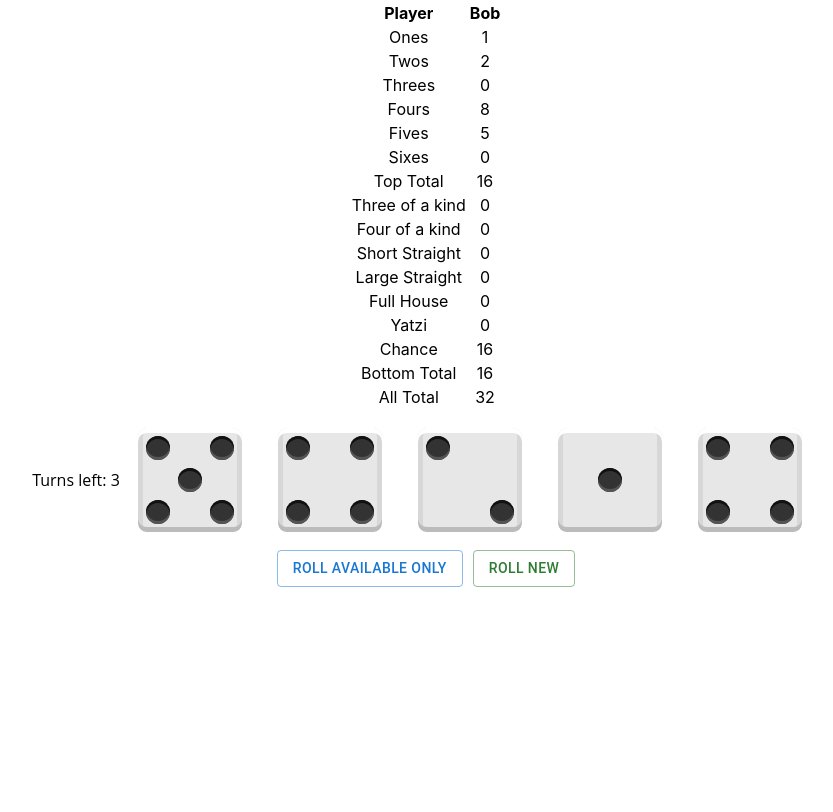
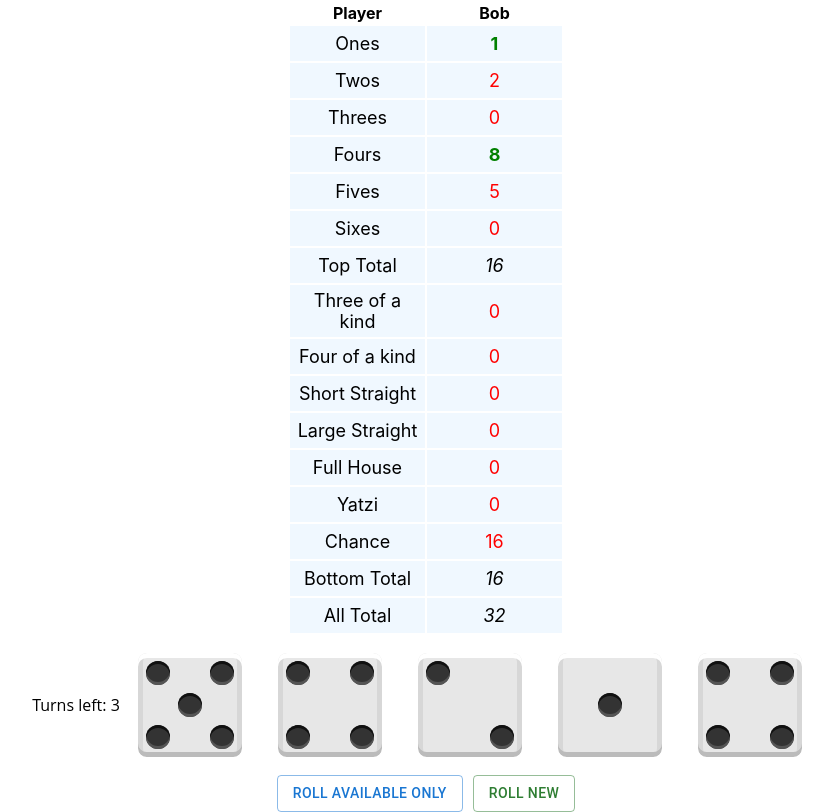
Before and after one commit to modanova/yatzi, a React (Create React App) app: page / in a window 1280 px wide. Shown: the whole page, without its empty margins (214-1047 px from the left). Built offline with nearby package versions, Linux system fonts and the light colour scheme.

Commit message:
keep score

```diff
--- a/src/App.tsx
+++ b/src/App.tsx
@@ -14,6 +14,7 @@
     calculatePoints(roll)
   );
   const [score, setScore] = useState<Partial<ScorePoints>>({});
+  const [turnOver, setTurnOver] = useState<boolean>(false);
 
   useEffect(() => {
     // console.log(roll, kept, turns, round);
@@ -22,7 +23,11 @@
   return (
     <div className="App">
       <div className="score-board">
-        <ScoreBoard points={scoreOptions} />
+        <ScoreBoard
+          points={scoreOptions}
+          turnOver={turnOver}
+          setTurnOver={setTurnOver}
+        />
       </div>
       <div className="dice-row">
         <p>Turns left: {3 - turns}</p>
@@ -40,7 +45,7 @@
         ))}
       </div>
       <div className="game-buttons">
-        {turns < 3 && (
+        {turns < 3 && !turnOver && (
           <Button
             onClick={() => {
               if (turns === 3) {
@@ -71,6 +76,7 @@
             setTurns(1);
             setRound((round) => round + 1);
             setScoreOptions(calculatePoints(newRoll));
+            setTurnOver(false);
           }}
           variant="outlined"
           color="success"
--- a/src/components/Score.tsx
+++ b/src/components/Score.tsx
@@ -1,5 +1,6 @@
-import { Dispatch, SetStateAction } from "react";
+import { Dispatch, SetStateAction, useState } from "react";
 import { calculateTopTotal } from "../helpers";
+import "./score.styles.css";
 
 export type SameNumber = 1 | 2 | 3 | 4 | 5 | 6;
 export type SameNumberWords = "one" | "two" | "three" | "four" | "five" | "six";
@@ -20,10 +21,15 @@
 
 interface BoardProps {
   points: ScorePoints;
+  turnOver: boolean;
+  setTurnOver: Dispatch<React.SetStateAction<Partial<boolean>>>;
 }
 
 function ScoreBoard(props: BoardProps) {
-  const { points } = props;
+  const { points, turnOver, setTurnOver } = props;
+  const scoreKeep: Partial<ScorePoints> = { one: 6, four: 12 };
+  const [scoreKept, setScoreKept] = useState<Partial<ScorePoints>>(scoreKeep);
+
   const topTotal = calculateTopTotal([
     points["one"] +
       points["two"] +
@@ -40,10 +46,28 @@
     points["fullHouse"] +
     points["yatzi"] +
     points["chance"];
+
   return (
     <table
+      className="table"
       onClick={(e: React.MouseEvent<HTMLTableElement, MouseEvent>) => {
-        console.log(e.target);
+        if (turnOver) return;
+        const id = (e?.target as HTMLTableElement)?.id;
+        if (id && id in points) {
+          console.log(id);
+          console.log(points[id as SameNumberWords]);
+
+          if (id in scoreKept) {
+            console.log(scoreKept[id as SameNumberWords]);
+            return;
+            // if you click in this one - do nothing
+          }
+          setScoreKept((score) => ({
+            ...score,
+            [id as SameNumberWords]: points[id as SameNumberWords],
+          }));
+          setTurnOver(true);
+        }
         return true;
       }}
     >
@@ -53,67 +77,142 @@
       </tr>
       <tr>
         <td>Ones</td>
-        <td id="ones">{points["one"]}</td>
+        <td
+          className={`${"one" in scoreKept ? "kept-score" : "score-option"}`}
+          id="one"
+        >
+          {points["one"]}
+        </td>
       </tr>
       <tr>
         <td>Twos</td>
-        <td id="twos">{points["two"]} </td>
+        <td
+          className={`${"two" in scoreKept ? "kept-score" : "score-option"}`}
+          id="two"
+        >
+          {points["two"]}
+        </td>
       </tr>
       <tr>
         <td>Threes</td>
-        <td id="threes">{points["three"]} </td>
+        <td
+          className={`${"three" in scoreKept ? "kept-score" : "score-option"}`}
+          id="three"
+        >
+          {points["three"]}
+        </td>
       </tr>
       <tr>
         <td>Fours</td>
-        <td id="fours">{points["four"]} </td>
+        <td
+          className={`${"four" in scoreKept ? "kept-score" : "score-option"}`}
+          id="four"
+        >
+          {points["four"]}
+        </td>
       </tr>
       <tr>
         <td>Fives</td>
-        <td id="fives">{points["five"]} </td>
+        <td
+          className={`${"five" in scoreKept ? "kept-score" : "score-option"}`}
+          id="five"
+        >
+          {points["five"]}
+        </td>
       </tr>
       <tr>
         <td>Sixes</td>
-        <td id="sixes">{points["six"]} </td>
+        <td
+          className={`${"six" in scoreKept ? "kept-score" : "score-option"}`}
+          id="six"
+        >
+          {points["six"]}
+        </td>
       </tr>
       <tr>
         <td>Top Total</td>
-        <td>{topTotal}</td>
+        <td className="totals">{topTotal}</td>
       </tr>
       <tr>
         <td>Three of a kind</td>
-        <td id="threeOfAKind">{points["threeOfAKind"]} </td>
+        <td
+          className={`${
+            "threeOfAKind" in scoreKept ? "kept-score" : "score-option"
+          }`}
+          id="threeOfAKind"
+        >
+          {points["threeOfAKind"]}
+        </td>
       </tr>
       <tr>
         <td>Four of a kind</td>
-        <td id="fourOfAKind">{points["fourOfAKind"]} </td>
+        <td
+          className={`${
+            "fourOfAKind" in scoreKept ? "kept-score" : "score-option"
+          }`}
+          id="fourOfAKind"
+        >
+          {points["fourOfAKind"]}
+        </td>
       </tr>
       <tr>
         <td>Short Straight</td>
-        <td id="shortStraight">{points["shortStraight"]} </td>
+        <td
+          className={`${
+            "shortStraight" in scoreKept ? "kept-score" : "score-option"
+          }`}
+          id="shortStraight"
+        >
+          {points["shortStraight"]}
+        </td>
       </tr>
       <tr>
         <td>Large Straight</td>
-        <td id="largeStraight">{points["largeStraight"]} </td>
+        <td
+          className={`${
+            "largeStraight" in scoreKept ? "kept-score" : "score-option"
+          }`}
+          id="largeStraight"
+        >
+          {points["largeStraight"]}
+        </td>
       </tr>
       <tr>
         <td>Full House</td>
-        <td id="fullHouse">{points["fullHouse"]} </td>
+        <td
+          className={`${
+            "fullHouse" in scoreKept ? "kept-score" : "score-option"
+          }`}
+          id="fullHouse"
+        >
+          {points["fullHouse"]}
+        </td>
       </tr>
       <tr>
         <td>Yatzi</td>
-        <td id="yatzi">{points["yatzi"]} </td>
+        <td
+          className={`${"yatzi" in scoreKept ? "kept-score" : "score-option"}`}
+          id="yatzi"
+        >
+          {points["yatzi"]}
+        </td>
       </tr>
       <tr>
         <td>Chance</td>
-        <td id="chance">{points["chance"]} </td>
+        <td
+          className={`${"chance" in scoreKept ? "kept-score" : "score-option"}`}
+          id="chance"
+        >
+          {points["chance"]}
+        </td>
       </tr>
       <tr>
         <td>Bottom Total</td>
-        <td>{bottomTotal}</td>
+        <td className="totals">{bottomTotal}</td>
       </tr>
       <tr>
         <td>All Total</td>
-        <td>{topTotal + bottomTotal} </td>
+        <td className="totals">{topTotal + bottomTotal} </td>
       </tr>
     </table>
   );
--- /dev/null
+++ b/src/components/score.styles.css
@@ -0,0 +1,23 @@
+
+
+.table td {
+    width: 125px;
+    height: 25px;
+    background-color:aliceblue;
+    padding: 5px;
+    font-size: 18px;
+
+}
+
+.kept-score {
+    color: green;
+    font-weight: 700;
+}
+
+.score-option {
+    color: red;
+}
+
+.totals {
+    font-style: italic;
+}
```
Also changed, not shown: 1 other file (tests, documents, lock files or other folders).
